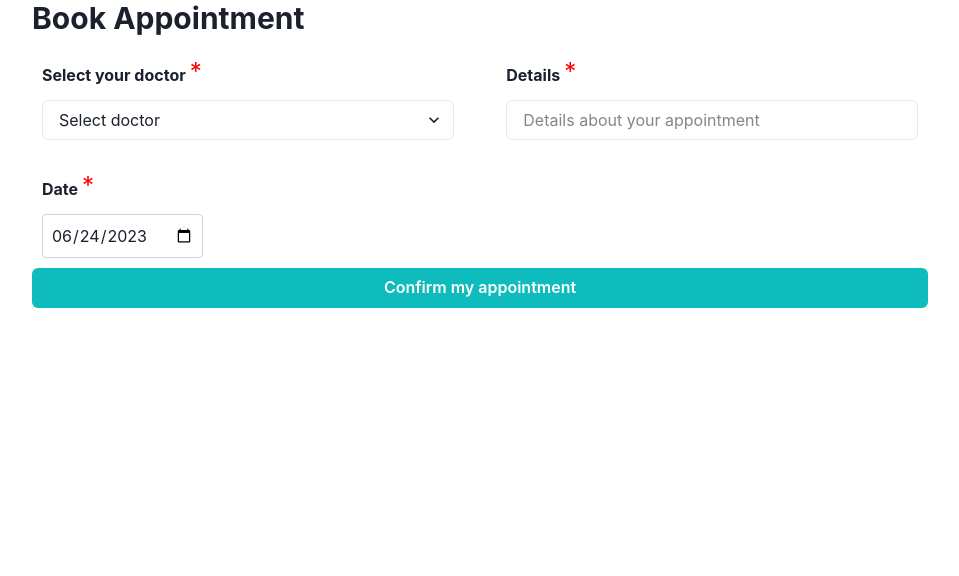
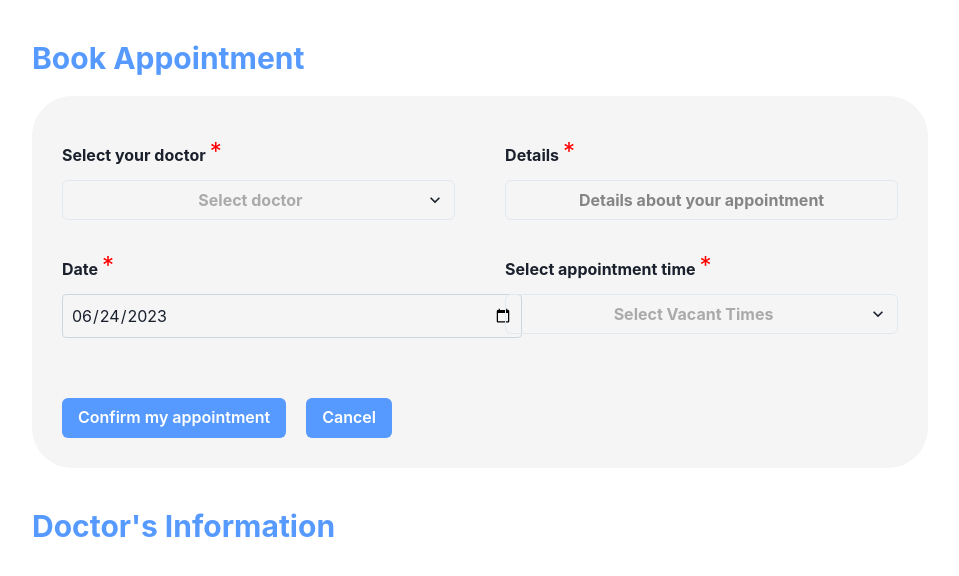
Before and after one commit to yejoyce8/MedicalWeb3, a React (Create React App) app in the folder frontend/: page /appt-book in a window 1280 px wide. Shown: the top 576 px of the page, without its empty margins (160-1119 px from the left). Built offline with nearby package versions, Linux system fonts and the light colour scheme.

Commit message:
Add more UI for booking page

```diff
--- a/frontend/package.json
+++ b/frontend/package.json
@@ -48,6 +48,10 @@
     ]
   },
   "devDependencies": {
-    "@types/react-datepicker": "^4.11.2"
+    "@types/react-datepicker": "^4.11.2",
+    "@typescript-eslint/eslint-plugin": "^5.60.0",
+    "@typescript-eslint/parser": "^5.60.0",
+    "eslint": "^8.43.0",
+    "eslint-plugin-react": "^7.32.2"
   }
 }
--- a/frontend/src/pages/ApptBookingForm.tsx
+++ b/frontend/src/pages/ApptBookingForm.tsx
@@ -47,17 +47,10 @@ const ApptBookingForm = (): React.ReactElement => {
 
 
   return (
-    <Box display="flex" flexDirection="column" m="0px auto" w="70%">
-      <Heading size="lg">Book Appointment</Heading>
-
-      <Box
-      display="flex"
-      flexDirection="row"
-      alignItems="flex-start"
-      justifyContent="space-between"
-      p="10px"
-      mt="20px">
-
+  <Box style={{ paddingTop: '20px' }} display="flex" flexDirection="column" m="0px auto" w="70%">
+    <Heading style={{ paddingTop: '20px', paddingBottom: '20px' }} textStyle="heading1" size="lg">Book Appointment</Heading>
+    <Box bg="#F5F5F5" borderRadius="40px" p="20px">
+      <Box display="flex" flexDirection="row" alignItems="flex-start" justifyContent="space-between" p="10px" mt="20px">
         <Box w="47%">
           <Box display="flex" flexDirection="row" mb="10px">
             <Heading size="sm">Select your doctor</Heading>
@@ -67,9 +60,10 @@ const ApptBookingForm = (): React.ReactElement => {
           </Box>
           <Select
             placeholder='Select doctor'
+            textStyle="body"
             value={doctor}
             onChange={(event) => setDoctor(event.target.value)}
-
+            style={{ color: 'gray.600' }}
           >
             <option value='option1'>Option 1</option>
             <option value='option2'>Option 2</option>
@@ -84,53 +78,70 @@ const ApptBookingForm = (): React.ReactElement => {
             </Text>
           </Box>
           <Input
+            textStyle="body"
             placeholder="Details about your appointment"
             value={details}
             onChange={(event) => setDetails(event.target.value)}
           />
         </Box>
       </Box>
-      <Box
-      display="flex"
-      flexDirection="row"
-      alignItems="flex-start"
-      justifyContent="space-between"
-      p="10px"
-      mt="20px">
-        <Box w="47%">
+      <Box display="flex" flexDirection="row" alignItems="flex-start" justifyContent="space-between" p="10px" mt="20px">
+        <Box w="47%" pb="20px">
           <Box display="flex" flexDirection="row" mb="10px">
             <Heading size="sm">Date</Heading>
             <Text color="red" ml={1} mt={-3} fontSize="1.5em">
               *
             </Text>
           </Box>
-            <input type="date"
+          <input
+            type="date"
             style={{
               borderWidth: '0.5px',
               borderStyle: 'solid',
               borderColor: '#CDD5Df',
               borderRadius: '4px',
               padding: '8px',
+              backgroundColor: '#F5F5F5',
+              width: '460px'
             }}
-            value = {date ? date.toISOString().split('T')[0] : ''}
-            onChange={handleDateChange}/>
+            value={date ? date.toISOString().split('T')[0] : ''}
+            onChange={handleDateChange}
+          />
         </Box>
-
+        <Box w="47%">
+          <Box display="flex" flexDirection="row" mb="10px">
+            <Heading size="sm">Select appointment time</Heading>
+            <Text color="red" ml={1} mt={-3} fontSize="1.5em">
+              *
+            </Text>
           </Box>
-      <Button
-              colorScheme="teal"
-              bg="#0EBCBD"
-              variant="solid"
-              onClick={handleSchedule}
+          <Select
+            placeholder='Select Vacant Times'
+            textStyle="body"
+            value={doctor}
+            onChange={(event) => setDoctor(event.target.value)}
+            style={{ color: 'gray.600'}}
           >
+            <option value='option1'>Time 1</option>
+            <option value='option2'>Time 2</option>
+            <option value='option3'>TIme 3</option>
+          </Select>
+        </Box>
+      </Box>
+      <Box display="flex" flexDirection="row" alignItems="flex-start" p="10px" mt="20px" >
+        <Button colorScheme="blue" bg="blue.100" variant="solid" onClick={handleSchedule} marginRight="10px">
           Confirm my appointment
         </Button>
+        <Button colorScheme="blue" bg="blue.100" variant="solid" onClick={() => window.location.assign("/")} marginLeft="10px" >
+          Cancel
+        </Button>
       </Box>
+    </Box>
+    {/* Doctor Information */}
+    <Heading style={{ paddingTop: '40px' }} textStyle="heading1" size="lg">Doctor's Information</Heading>
+  </Box>
+);
 
-
-
-
-  );
 };
 
 export default ApptBookingForm;
--- a/frontend/src/theme.tsx
+++ b/frontend/src/theme.tsx
@@ -44,6 +44,7 @@ const customTheme = extendTheme({
     gray: {
       100: "#AAA",
       500: "#858585",
+      600: "#9D9D9D"
     },
     blue: {
       100: "#569AFF",
```
Also changed, not shown: 1 other file (tests, documents, lock files or other folders). Lines whose indentation alone changed are shown as unchanged.
